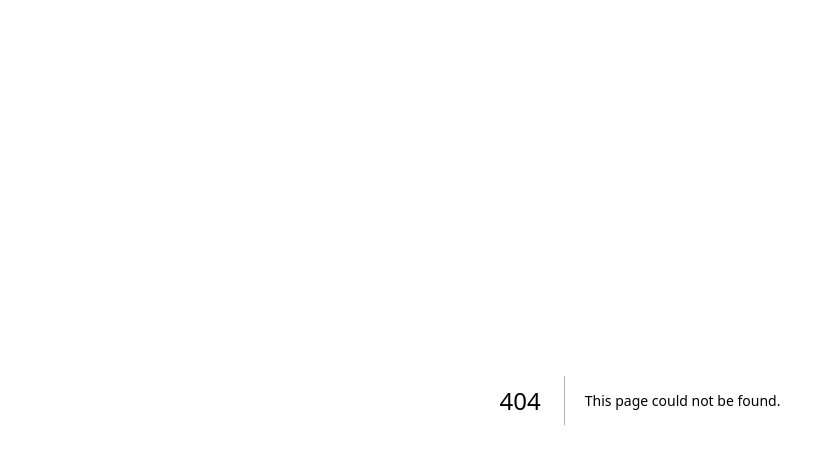
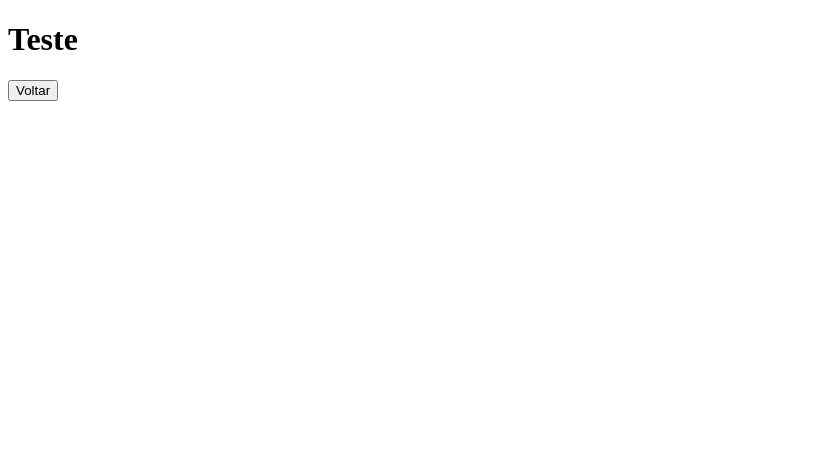
Before and after one commit to rodolphoreis/next-basico, a Next.js app: page /1/id/teste in a window 1280 px wide. Before the commit this address had no page. Shown: the top 464 px of the page, without its empty margins (0-835 px from the left). Built offline with nearby package versions, Linux system fonts and the light colour scheme.

Commit message:
feat: create component

```diff
--- /dev/null
+++ b/src/pages/[rotas]/id/teste.jsx
@@ -0,0 +1,16 @@
+import Link from "next/link";
+import { useRouter } from "next/router";
+const teste = () => {
+  const router = useRouter();
+
+  return (
+    <div>
+      <h1>Teste</h1>
+      <Link href={"/rotas/home"}>
+        <button>Voltar</button>
+      </Link>
+    </div>
+  );
+};
+
+export default teste;
```
